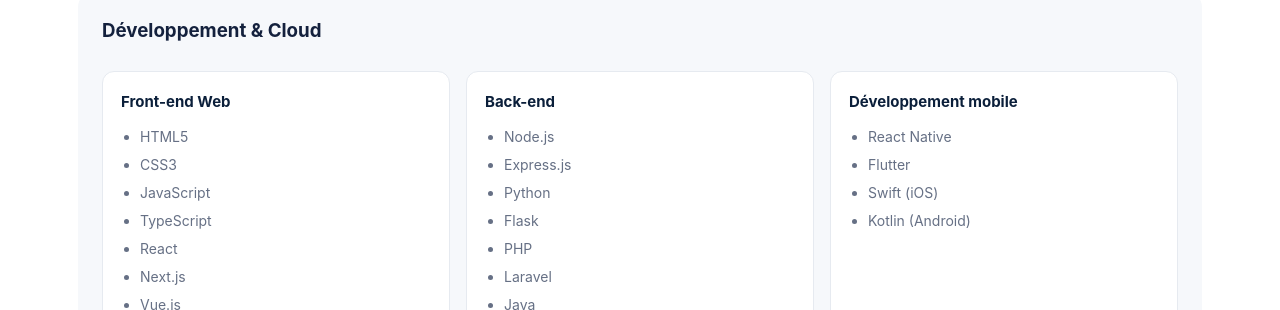
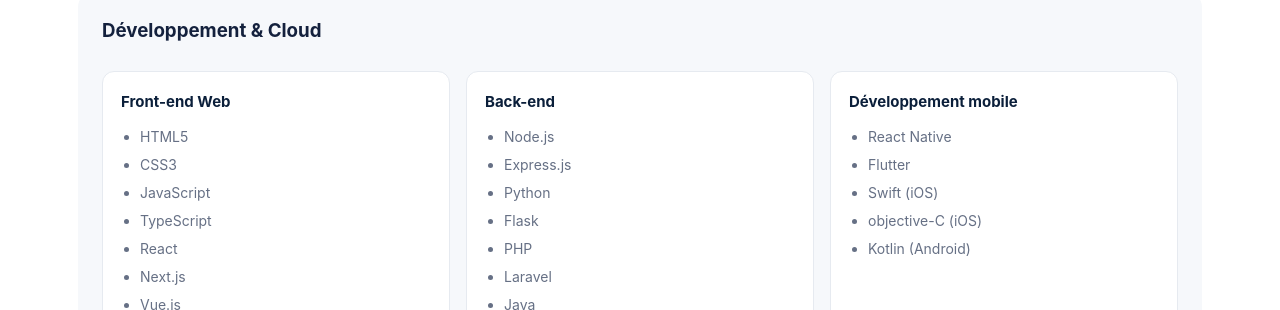
Before and after one commit to 81ko/Eiko, a website: page index.html in a window 1280 px wide. Shown: the part 6120-6430 px from the top of the page. Drawn offline with Linux system fonts and the light colour scheme.

Commit message:
Update index.html

```diff
--- a/index.html
+++ b/index.html
@@ -177,7 +177,7 @@
 <article class="development-card"><h3 data-fr="Développement &amp; Cloud" data-ja="開発・クラウド">Développement &amp; Cloud</h3><div class="development-grid">
 <section><h4 data-fr="Front-end Web" data-ja="Webフロントエンド">Front-end Web</h4><ul class="skill-list"><li>HTML5</li><li>CSS3</li><li>JavaScript</li><li>TypeScript</li><li>React</li><li>Next.js</li><li>Vue.js</li><li>Tailwind CSS</li><li>Bootstrap</li><li>Responsive Design</li><li>PWA (Progressive Web Apps)</li></ul></section>
 <section><h4 data-fr="Back-end" data-ja="バックエンド">Back-end</h4><ul class="skill-list"><li>Node.js</li><li>Express.js</li><li>Python</li><li>Flask</li><li>PHP</li><li>Laravel</li><li>Java</li><li>Spring Boot</li><li>C#</li><li>ASP.NET Core</li></ul></section>
-<section><h4 data-fr="Développement mobile" data-ja="モバイル開発">Développement mobile</h4><ul class="skill-list"><li>React Native</li><li>Flutter</li><li>Swift (iOS)</li><li>Kotlin (Android)</li></ul></section>
+<section><h4 data-fr="Développement mobile" data-ja="モバイル開発">Développement mobile</h4><ul class="skill-list"><li>React Native</li><li>Flutter</li><li>Swift (iOS)</li><li>objective-C (iOS)</li><li>Kotlin (Android)</li></ul></section>
 <section><h4 data-fr="Bases de données" data-ja="データベース">Bases de données</h4><ul class="skill-list"><li>PostgreSQL</li><li>MySQL</li><li>SQL Server</li><li>SQLite</li><li>MongoDB</li><li>Firebase Firestore</li><li>Redis</li><li>Supabase</li></ul></section>
 <section><h4 data-fr="Cloud &amp; Infrastructure" data-ja="クラウド・インフラ">Cloud &amp; Infrastructure</h4><ul class="skill-list"><li>Amazon Web Services (AWS)</li><li>Microsoft Azure</li><li>Google Cloud Platform (GCP)</li><li>Vercel</li><li>Netlify</li><li>Cloudflare</li><li>Docker</li><li>Kubernetes</li><li>Nginx</li></ul></section>
 <section><h4>DevOps・CI/CD</h4><ul class="skill-list"><li>Git</li><li>GitHub</li><li>GitLab</li><li>GitHub Actions</li><li>Azure DevOps</li><li>Jenkins</li><li>CI/CD</li><li>Infrastructure as Code (IaC)</li><li>GitHub Copilot</li><li>Claude Code</li></ul></section>
```
